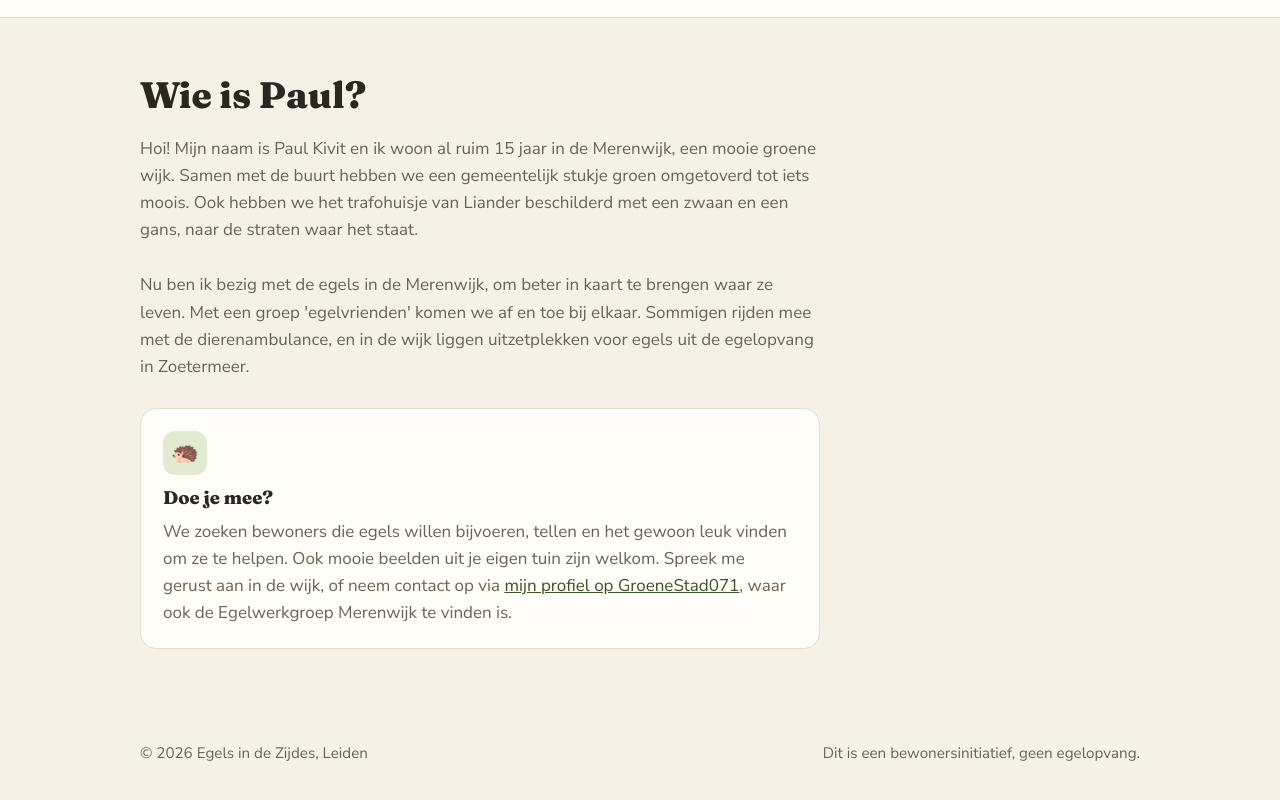
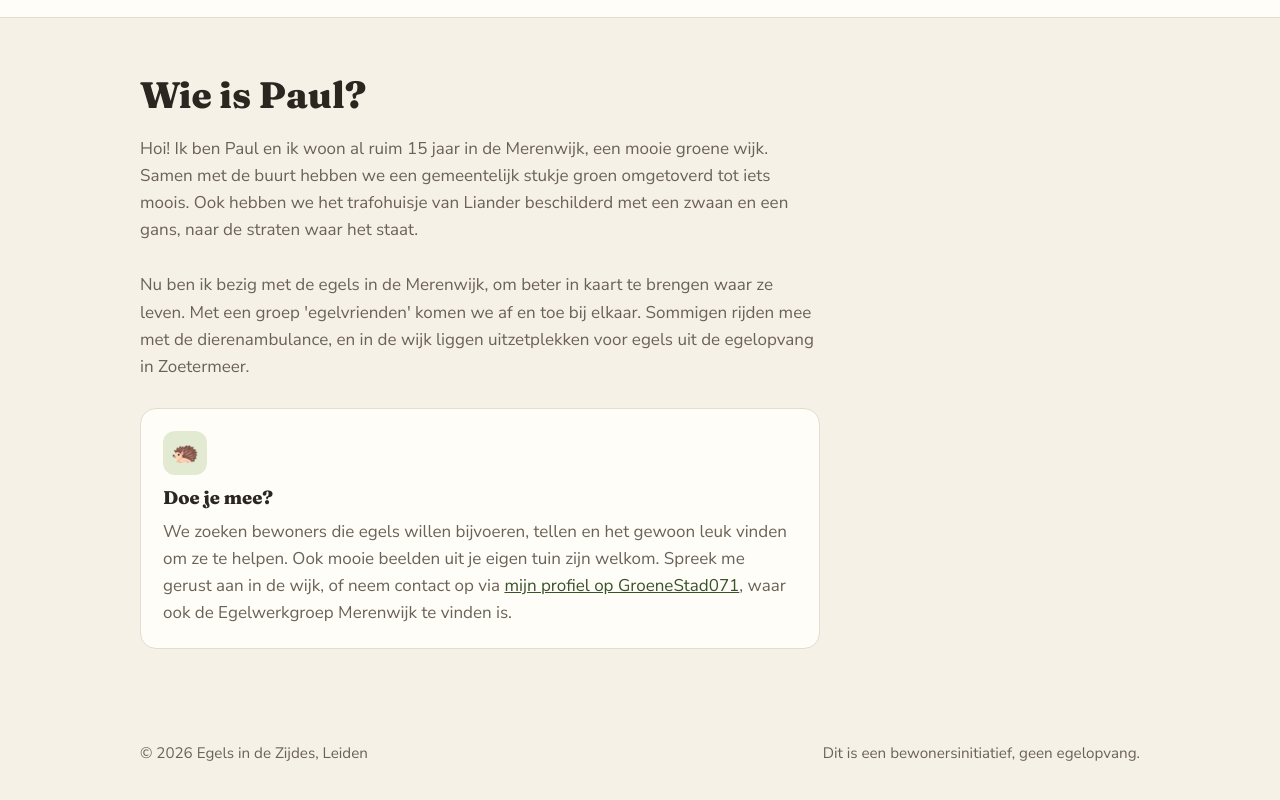
Before and after one commit to Dutchflight/egelsindezijdes, a plain HTML site: page index.html in a window 1280 px wide. Shown: the part 2956-3756 px from the top of the page. Drawn offline with Linux system fonts and the light colour scheme.

Commit message:
Achternaam van de pagina gehaald
Co-Authored-By: Claude Opus 5.5 <noreply@anthropic.com>
Claude-Session: https://claude.ai/code/session_01T5JfFaXiqf38MUgTP8ainZ

```diff
--- a/index.html
+++ b/index.html
@@ -155,7 +155,7 @@
   <section id="over">
     <div class="wrap">
       <h2>Wie is Paul?</h2>
-      <p class="lead">Hoi! Mijn naam is Paul Kivit en ik woon al ruim 15 jaar in de Merenwijk, een mooie groene wijk. Samen met de buurt hebben we een gemeentelijk stukje groen omgetoverd tot iets moois. Ook hebben we het trafohuisje van Liander beschilderd met een zwaan en een gans, naar de straten waar het staat.</p>
+      <p class="lead">Hoi! Ik ben Paul en ik woon al ruim 15 jaar in de Merenwijk, een mooie groene wijk. Samen met de buurt hebben we een gemeentelijk stukje groen omgetoverd tot iets moois. Ook hebben we het trafohuisje van Liander beschilderd met een zwaan en een gans, naar de straten waar het staat.</p>
       <p class="lead">Nu ben ik bezig met de egels in de Merenwijk, om beter in kaart te brengen waar ze leven. Met een groep 'egelvrienden' komen we af en toe bij elkaar. Sommigen rijden mee met de dierenambulance, en in de wijk liggen uitzetplekken voor egels uit de egelopvang in Zoetermeer.</p>
       <div class="tip" style="max-width:40em">
         <div class="ic">🦔</div>
```
